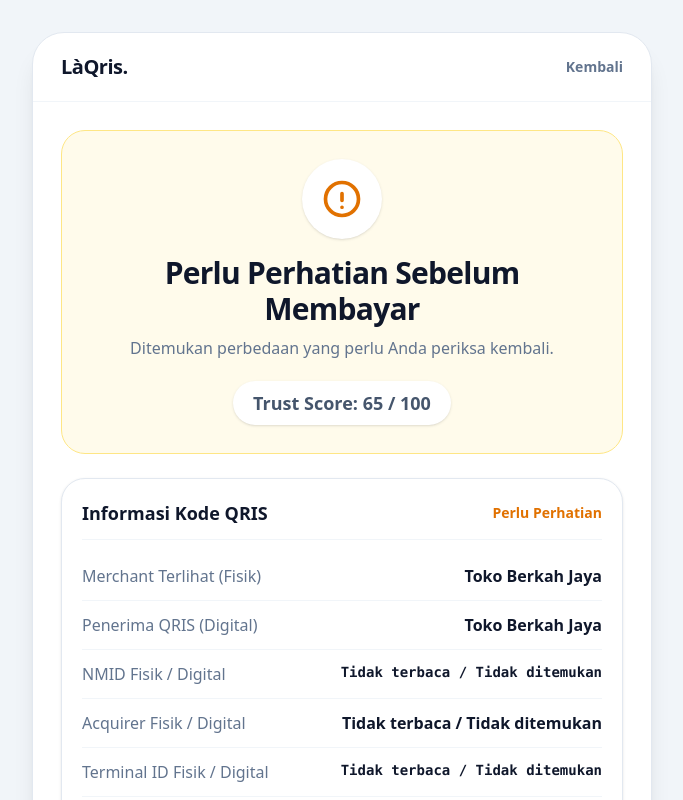
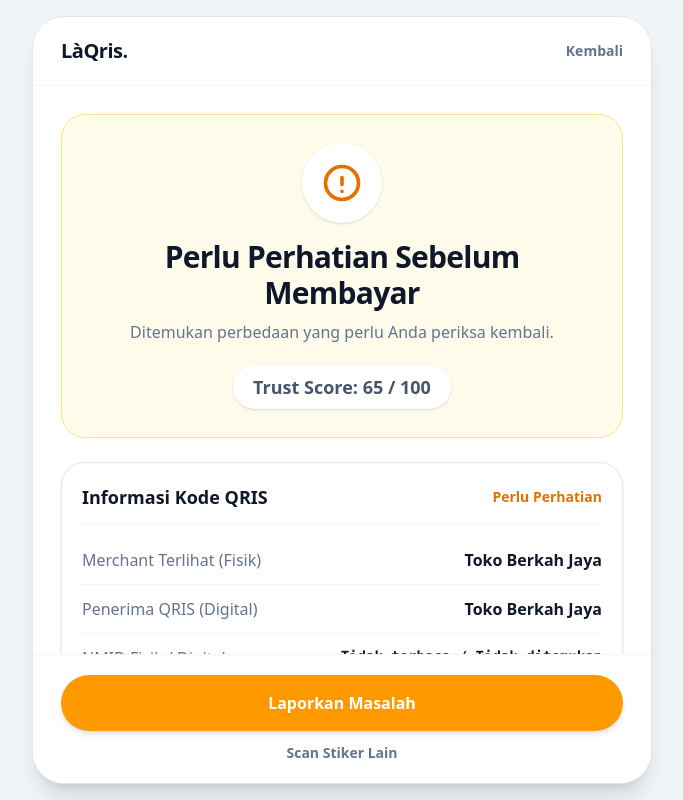
Before and after one commit to just-naumi/LaQris-Dev, a Next.js app in the folder LaQris/frontend/: page /result/waspada in a window 1280 px wide. Shown: the top 800 px of the page, without its empty margins (298-981 px from the left). Built offline with nearby package versions, Linux system fonts and the light colour scheme; no server answers.

Commit message:
fix: prevent nested result page scrolling

```diff
--- a/LaQris/frontend/src/components/qris-result-page.tsx
+++ b/LaQris/frontend/src/components/qris-result-page.tsx
@@ -79,8 +79,8 @@ export default function QrisResultPage({ type }: { type: ResultType }) {
   const actionHref = type === "bahaya" || type === "waspada" ? "/report" : "/dashboard";
 
   return (
-    <main className="min-h-screen bg-slate-100 py-0 sm:py-8 flex items-center justify-center font-sans antialiased">
-      <div className="w-full max-w-[620px] h-[900px] bg-white sm:rounded-[32px] shadow-xl overflow-hidden flex flex-col relative border-0 sm:border border-slate-200 text-slate-900">
+    <main className="h-dvh overflow-hidden bg-slate-100 py-0 sm:py-4 flex items-center justify-center font-sans antialiased">
+      <div className="w-full max-w-[620px] h-full sm:h-[calc(100dvh-2rem)] bg-white sm:rounded-[32px] shadow-xl overflow-hidden flex flex-col relative border-0 sm:border border-slate-200 text-slate-900">
         <header className="px-7 py-5 border-b border-slate-100 flex items-center justify-between shrink-0">
           <Link href="/dashboard" className="text-xl font-black tracking-tight">LàQris.</Link>
           <Link href="/dashboard" className="text-sm font-bold text-slate-500 hover:text-slate-900">Kembali</Link>
```
